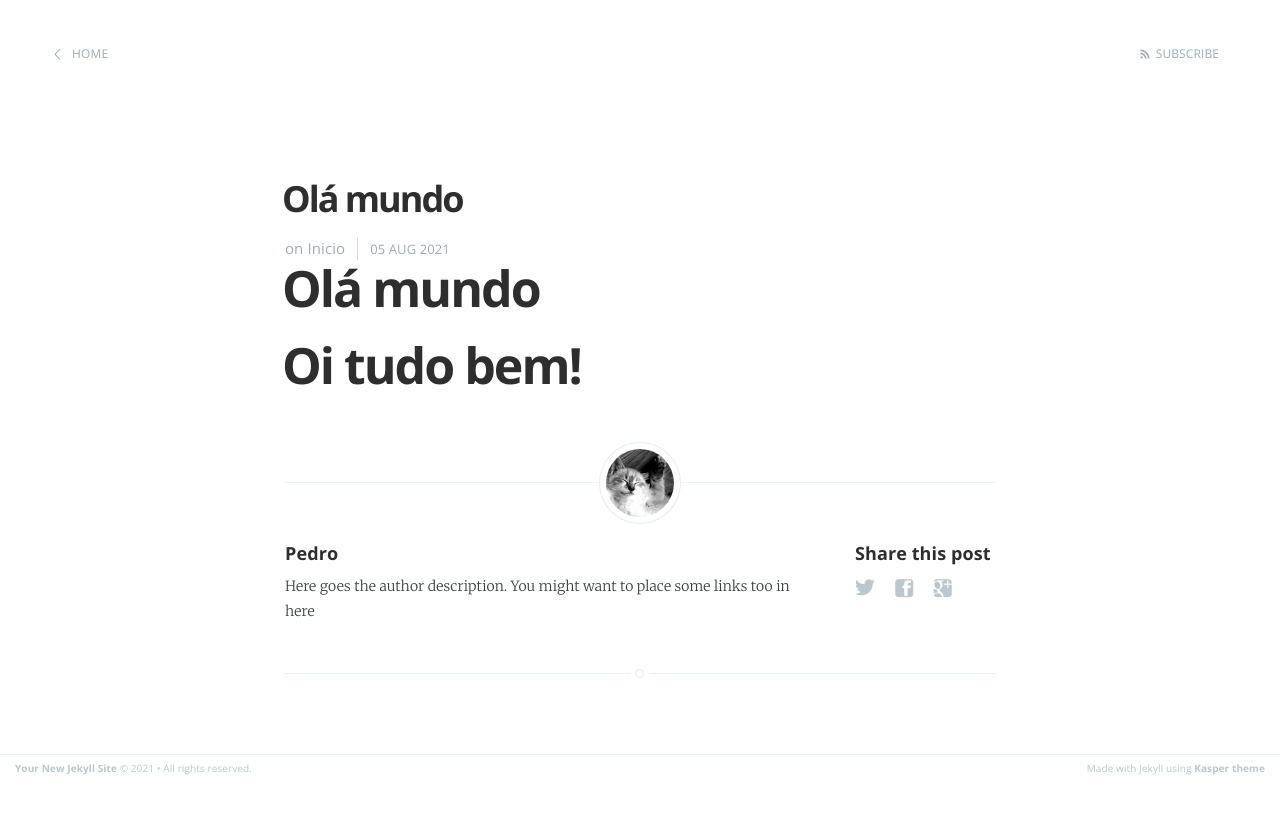
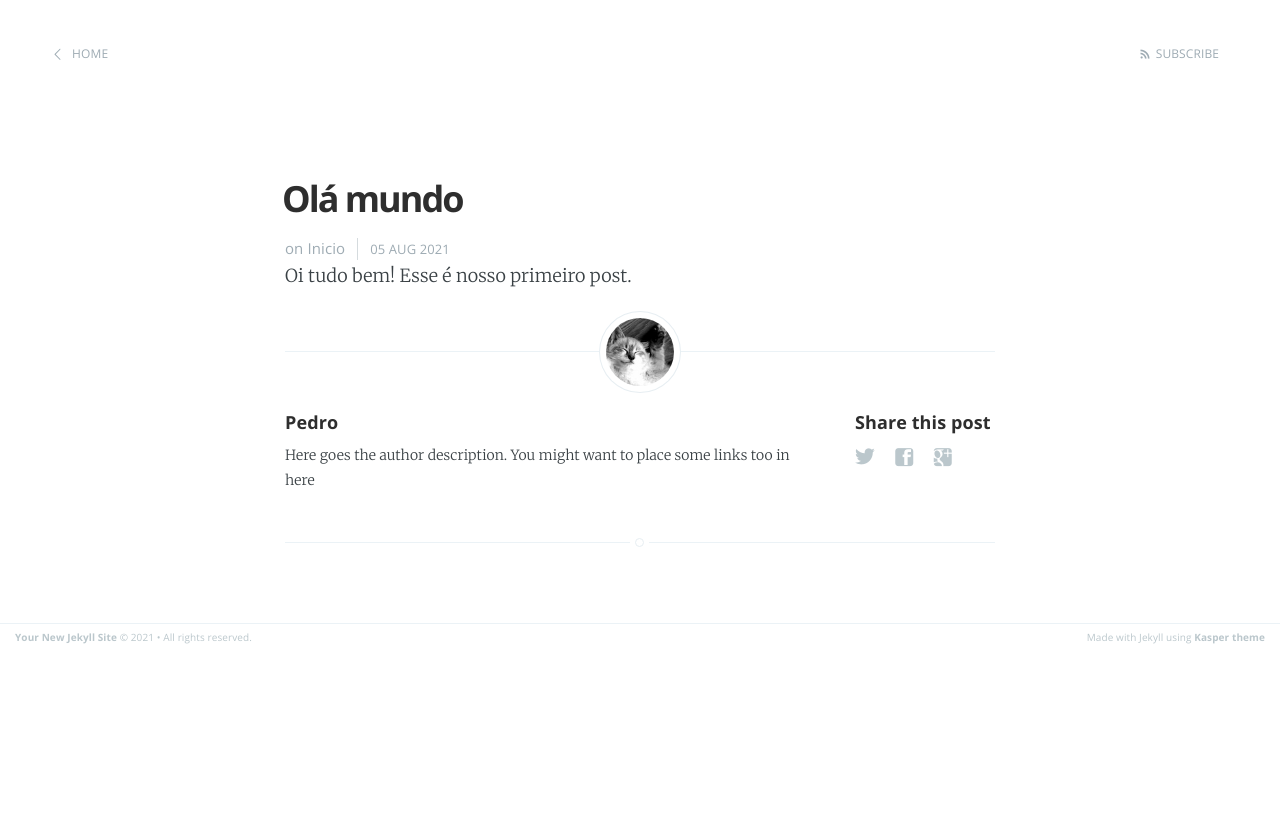
Before and after one commit to pehescamander/pehescamander.github.io, a Jekyll site: the page built from _posts/2021-08-05-ola-mundo.md, in a window 1280 px wide. Shown: the top 814 px of the page. Built offline with Jekyll 4.4.1, drawn with Linux system fonts in a browser that asks for light colours.

Commit message:
Update 2021-08-05-ola-mundo.md

```diff
--- a/_posts/2021-08-05-ola-mundo.md
+++ b/_posts/2021-08-05-ola-mundo.md
@@ -5,5 +5,4 @@ date:   2021-08-05 21:50:00
 categories: Inicio
 ---
 
-<h1>Olá mundo<h1>
-  <p>Oi tudo bem!<p>
+Oi tudo bem! Esse é nosso primeiro post.
```
